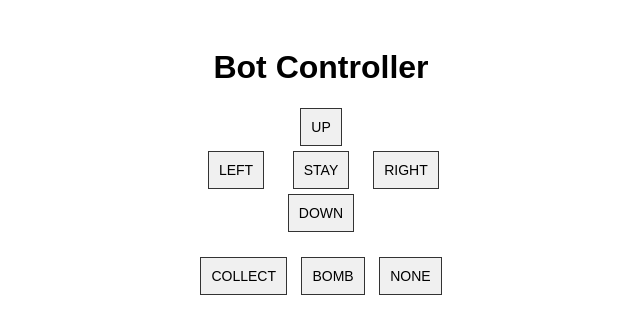
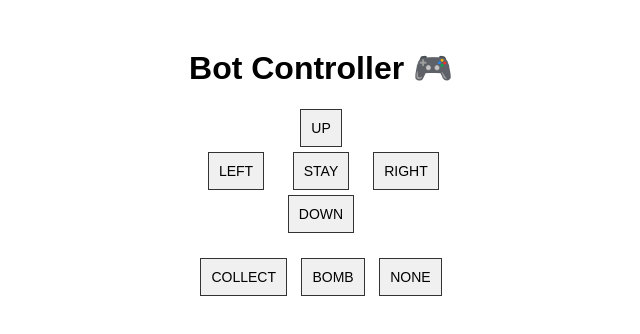
Before and after one commit to ErwannHillion/Nestor-Jorys-Le-Robot, a website: page app/index.html in a window 1280 px wide. Shown: the whole page, without its empty margins (319-959 px from the left). Drawn offline with Linux system fonts and the light colour scheme.

Commit message:
fix(): add emoji

```diff
--- a/app/index.html
+++ b/app/index.html
@@ -43,7 +43,7 @@
 </head>
 
 <body>
-  <h1>Bot Controller</h1>
+  <h1>Bot Controller 🎮</h1>
 
   <div class="controls">
     <div></div>
```
